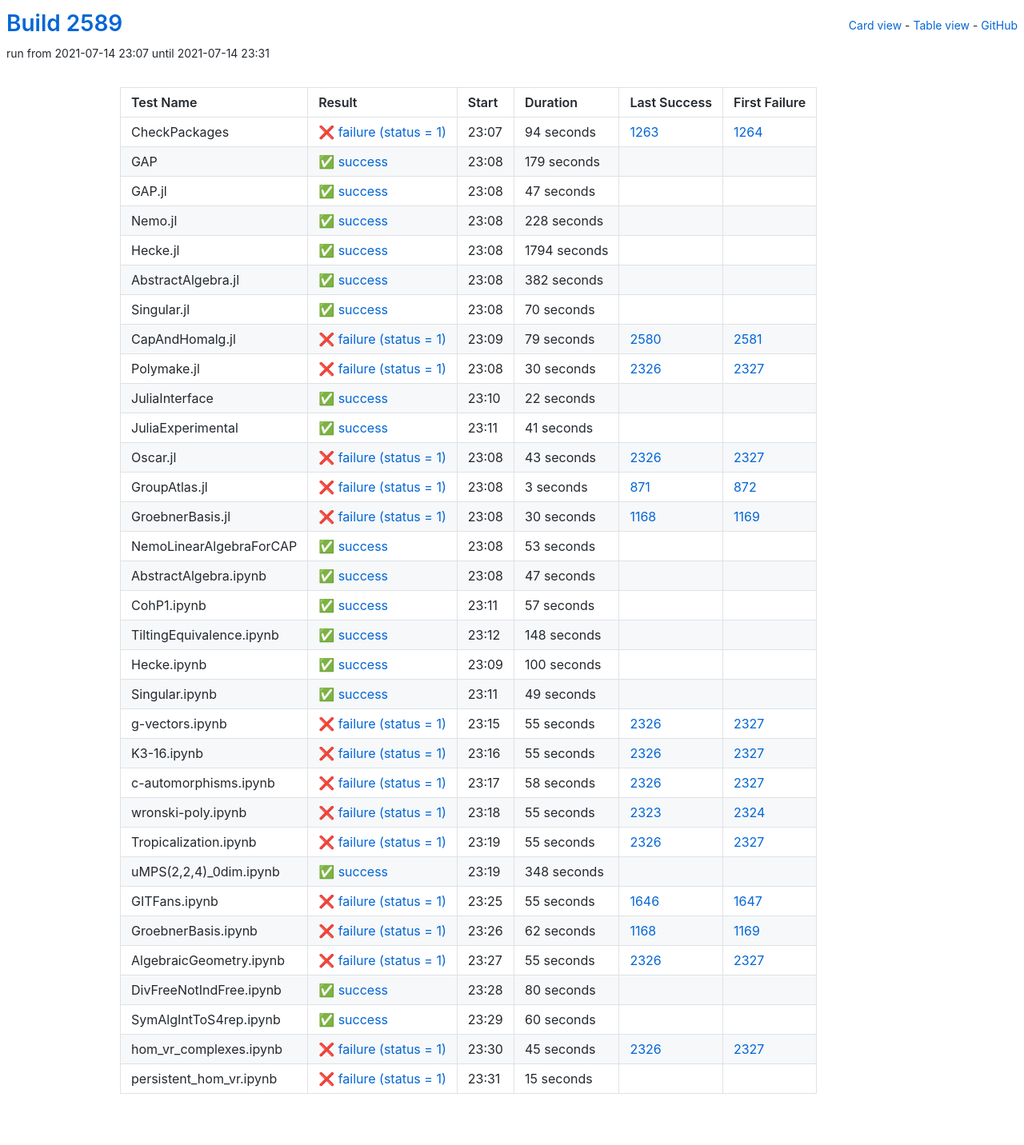
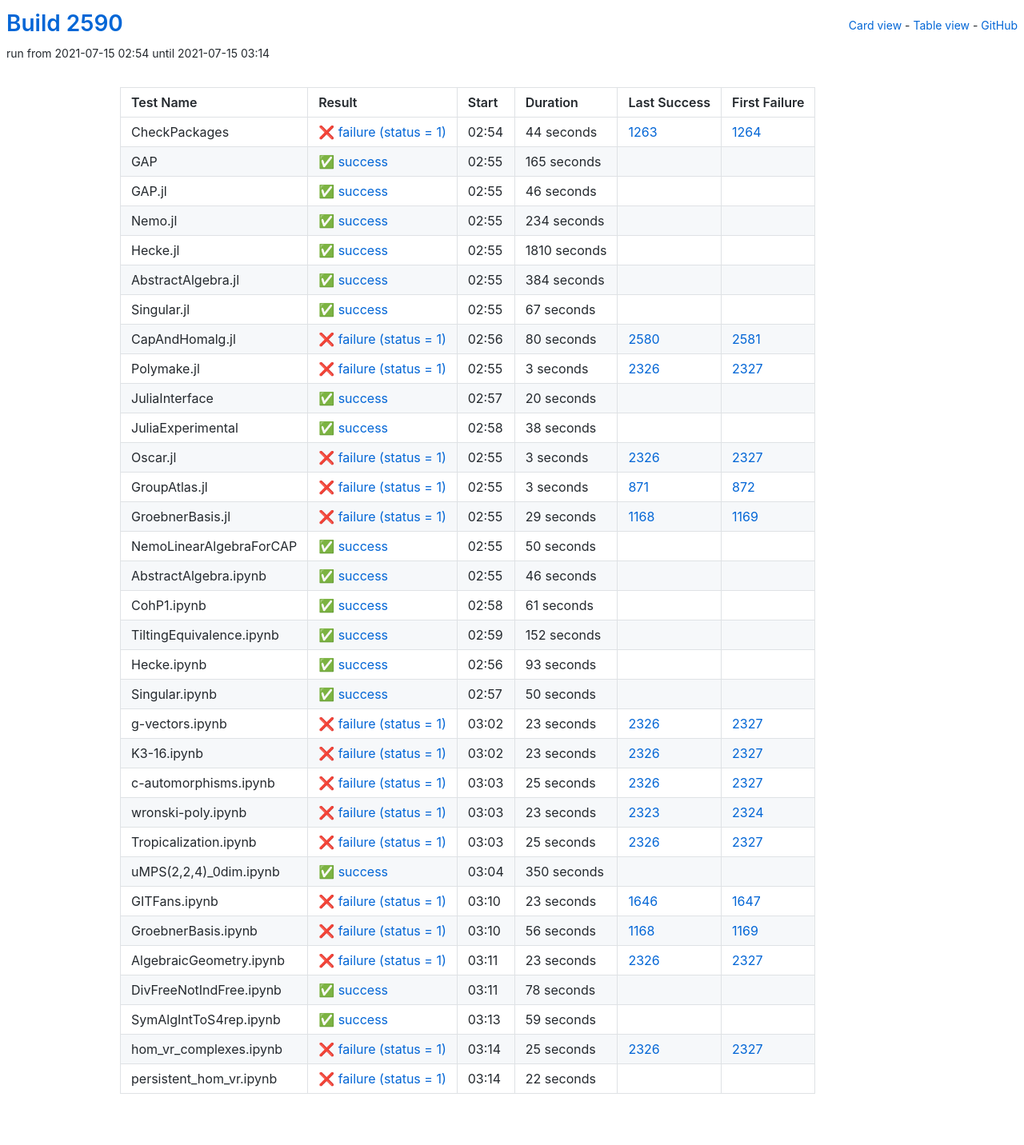
Before and after one commit to oscar-system/oscar-ci-status-stable, a Jekyll site: the page built from table.html, in a window 1280 px wide. Shown: the whole page at 80% size. Built offline with Jekyll 4.4.1, drawn with Linux system fonts in a browser that asks for light colours.

Commit message:
Build #2590

```diff
--- a/_data/ci.yml
+++ b/_data/ci.yml
@@ -1,6 +1,6 @@
 ---
-build: 2589
-build_url: https://oscarci.mathematik.uni-kl.de/job/oscar-stable/2589/
+build: 2590
+build_url: https://oscarci.mathematik.uni-kl.de/job/oscar-stable/2590/
 job: oscar-stable
 organization: oscar-system
 repo: oscar-ci-status-stable
@@ -8,152 +8,152 @@ repourl: https://github.com/oscar-system/oscar-ci-status-stable
 tests:
 - name: CheckPackages
   id: checkpackages
-  log: https://oscarci.mathematik.uni-kl.de/job/oscar-stable/2589/artifact/logs/build-2589/CheckPackages.log
-  start: 2021-07-14 23:07
+  log: https://oscarci.mathematik.uni-kl.de/job/oscar-stable/2590/artifact/logs/build-2590/CheckPackages.log
+  start: 2021-07-15 02:54
   success: false
   exitcode: 1
   status: failure
-  duration: 94
+  duration: 44
   last_success: 1263
   last_success_url: https://oscarci.mathematik.uni-kl.de/job/oscar-stable/1263/
   first_failure: 1264
   first_failure_url: https://oscarci.mathematik.uni-kl.de/job/oscar-stable/1264/
 - name: GAP
   id: gap
-  log: https://oscarci.mathematik.uni-kl.de/job/oscar-stable/2589/artifact/logs/build-2589/GAP.log
-  start: 2021-07-14 23:08
+  log: https://oscarci.mathematik.uni-kl.de/job/oscar-stable/2590/artifact/logs/build-2590/GAP.log
+  start: 2021-07-15 02:55
   success: true
   exitcode: 0
   status: success
-  duration: 179
+  duration: 165
   last_success: false
   last_success_url:
   first_failure: false
   first_failure_url:
 - name: GAP.jl
   id: gap-jl
-  log: https://oscarci.mathematik.uni-kl.de/job/oscar-stable/2589/artifact/logs/build-2589/GAP.jl.log
-  start: 2021-07-14 23:08
+  log: https://oscarci.mathematik.uni-kl.de/job/oscar-stable/2590/artifact/logs/build-2590/GAP.jl.log
+  start: 2021-07-15 02:55
   success: true
   exitcode: 0
   status: success
-  duration: 47
+  duration: 46
   last_success: false
   last_success_url:
   first_failure: false
   first_failure_url:
 - name: Nemo.jl
   id: nemo-jl
-  log: https://oscarci.mathematik.uni-kl.de/job/oscar-stable/2589/artifact/logs/build-2589/Nemo.jl.log
-  start: 2021-07-14 23:08
+  log: https://oscarci.mathematik.uni-kl.de/job/oscar-stable/2590/artifact/logs/build-2590/Nemo.jl.log
+  start: 2021-07-15 02:55
   success: true
   exitcode: 0
   status: success
-  duration: 228
+  duration: 234
   last_success: false
   last_success_url:
   first_failure: false
   first_failure_url:
 - name: Hecke.jl
   id: hecke-jl
-  log: https://oscarci.mathematik.uni-kl.de/job/oscar-stable/2589/artifact/logs/build-2589/Hecke.jl.log
-  start: 2021-07-14 23:08
+  log: https://oscarci.mathematik.uni-kl.de/job/oscar-stable/2590/artifact/logs/build-2590/Hecke.jl.log
+  start: 2021-07-15 02:55
   success: true
   exitcode: 0
   status: success
-  duration: 1794
+  duration: 1810
   last_success: false
   last_success_url:
   first_failure: false
   first_failure_url:
 - name: AbstractAlgebra.jl
   id: abstractalgebra-jl
-  log: https://oscarci.mathematik.uni-kl.de/job/oscar-stable/2589/artifact/logs/build-2589/AbstractAlgebra.jl.log
-  start: 2021-07-14 23:08
+  log: https://oscarci.mathematik.uni-kl.de/job/oscar-stable/2590/artifact/logs/build-2590/AbstractAlgebra.jl.log
+  start: 2021-07-15 02:55
   success: true
   exitcode: 0
   status: success
-  duration: 382
+  duration: 384
   last_success: false
   last_success_url:
   first_failure: false
   first_failure_url:
 - name: Singular.jl
   id: singular-jl
-  log: https://oscarci.mathematik.uni-kl.de/job/oscar-stable/2589/artifact/logs/build-2589/Singular.jl.log
-  start: 2021-07-14 23:08
+  log: https://oscarci.mathematik.uni-kl.de/job/oscar-stable/2590/artifact/logs/build-2590/Singular.jl.log
+  start: 2021-07-15 02:55
   success: true
   exitcode: 0
   status: success
-  duration: 70
+  duration: 67
   last_success: false
   last_success_url:
   first_failure: false
   first_failure_url:
 - name: CapAndHomalg.jl
   id: capandhomalg-jl
-  log: https://oscarci.mathematik.uni-kl.de/job/oscar-stable/2589/artifact/logs/build-2589/CapAndHomalg.jl.log
-  start: 2021-07-14 23:09
+  log: https://oscarci.mathematik.uni-kl.de/job/oscar-stable/2590/artifact/logs/build-2590/CapAndHomalg.jl.log
+  start: 2021-07-15 02:56
   success: false
   exitcode: 1
   status: failure
-  duration: 79
+  duration: 80
   last_success: 2580
   last_success_url: https://oscarci.mathematik.uni-kl.de/job/oscar-stable/2580/
   first_failure: 2581
   first_failure_url: https://oscarci.mathematik.uni-kl.de/job/oscar-stable/2581/
 - name: Polymake.jl
   id: polymake-jl
-  log: https://oscarci.mathematik.uni-kl.de/job/oscar-stable/2589/artifact/logs/build-2589/Polymake.jl.log
-  start: 2021-07-14 23:08
+  log: https://oscarci.mathematik.uni-kl.de/job/oscar-stable/2590/artifact/logs/build-2590/Polymake.jl.log
+  start: 2021-07-15 02:55
   success: false
   exitcode: 1
   status: failure
-  duration: 30
+  duration: 3
   last_success: 2326
   last_success_url: https://oscarci.mathematik.uni-kl.de/job/oscar-stable/2326/
   first_failure: 2327
   first_failure_url: https://oscarci.mathematik.uni-kl.de/job/oscar-stable/2327/
 - name: JuliaInterface
   id: juliainterface
-  log: https://oscarci.mathematik.uni-kl.de/job/oscar-stable/2589/artifact/logs/build-2589/JuliaInterface.log
-  start: 2021-07-14 23:10
+  log: https://oscarci.mathematik.uni-kl.de/job/oscar-stable/2590/artifact/logs/build-2590/JuliaInterface.log
+  start: 2021-07-15 02:57
   success: true
   exitcode: 0
   status: success
-  duration: 22
+  duration: 20
   last_success: false
   last_success_url:
   first_failure: false
   first_failure_url:
 - name: JuliaExperimental
   id: juliaexperimental
-  log: https://oscarci.mathematik.uni-kl.de/job/oscar-stable/2589/artifact/logs/build-2589/JuliaExperimental.log
-  start: 2021-07-14 23:11
+  log: https://oscarci.mathematik.uni-kl.de/job/oscar-stable/2590/artifact/logs/build-2590/JuliaExperimental.log
+  start: 2021-07-15 02:58
   success: true
   exitcode: 0
   status: success
-  duration: 41
+  duration: 38
   last_success: false
   last_success_url:
   first_failure: false
   first_failure_url:
 - name: Oscar.jl
   id: oscar-jl
-  log: https://oscarci.mathematik.uni-kl.de/job/oscar-stable/2589/artifact/logs/build-2589/Oscar.jl.log
-  start: 2021-07-14 23:08
+  log: https://oscarci.mathematik.uni-kl.de/job/oscar-stable/2590/artifact/logs/build-2590/Oscar.jl.log
+  start: 2021-07-15 02:55
   success: false
   exitcode: 1
   status: failure
-  duration: 43
+  duration: 3
   last_success: 2326
   last_success_url: https://oscarci.mathematik.uni-kl.de/job/oscar-stable/2326/
   first_failure: 2327
   first_failure_url: https://oscarci.mathematik.uni-kl.de/job/oscar-stable/2327/
 - name: GroupAtlas.jl
   id: groupatlas-jl
-  log: https://oscarci.mathematik.uni-kl.de/job/oscar-stable/2589/artifact/logs/build-2589/GroupAtlas.jl.log
-  start: 2021-07-14 23:08
+  log: https://oscarci.mathematik.uni-kl.de/job/oscar-stable/2590/artifact/logs/build-2590/GroupAtlas.jl.log
+  start: 2021-07-15 02:55
   success: false
   exitcode: 1
   status: failure
@@ -164,240 +164,240 @@ tests:
   first_failure_url: https://oscarci.mathematik.uni-kl.de/job/oscar-stable/872/
 - name: GroebnerBasis.jl
   id: groebnerbasis-jl
-  log: https://oscarci.mathematik.uni-kl.de/job/oscar-stable/2589/artifact/logs/build-2589/GroebnerBasis.jl.log
-  start: 2021-07-14 23:08
+  log: https://oscarci.mathematik.uni-kl.de/job/oscar-stable/2590/artifact/logs/build-2590/GroebnerBasis.jl.log
+  start: 2021-07-15 02:55
   success: false
   exitcode: 1
   status: failure
-  duration: 30
+  duration: 29
   last_success: 1168
   last_success_url: https://oscarci.mathematik.uni-kl.de/job/oscar-stable/1168/
   first_failure: 1169
   first_failure_url: https://oscarci.mathematik.uni-kl.de/job/oscar-stable/1169/
 - name: NemoLinearAlgebraForCAP
   id: nemolinearalgebraforcap
-  log: https://oscarci.mathematik.uni-kl.de/job/oscar-stable/2589/artifact/logs/build-2589/NemoLinearAlgebraForCAP.log
-  start: 2021-07-14 23:08
+  log: https://oscarci.mathematik.uni-kl.de/job/oscar-stable/2590/artifact/logs/build-2590/NemoLinearAlgebraForCAP.log
+  start: 2021-07-15 02:55
   success: true
   exitcode: 0
   status: success
-  duration: 53
+  duration: 50
   last_success: false
   last_success_url:
   first_failure: false
   first_failure_url:
 - name: AbstractAlgebra.ipynb
   id: abstractalgebra-ipynb
-  log: https://oscarci.mathematik.uni-kl.de/job/oscar-stable/2589/artifact/logs/build-2589/AbstractAlgebra.ipynb.log
-  start: 2021-07-14 23:08
+  log: https://oscarci.mathematik.uni-kl.de/job/oscar-stable/2590/artifact/logs/build-2590/AbstractAlgebra.ipynb.log
+  start: 2021-07-15 02:55
   success: true
   exitcode: 0
   status: success
-  duration: 47
+  duration: 46
   last_success: false
   last_success_url:
   first_failure: false
   first_failure_url:
 - name: CohP1.ipynb
   id: cohp1-ipynb
-  log: https://oscarci.mathematik.uni-kl.de/job/oscar-stable/2589/artifact/logs/build-2589/CohP1.ipynb.log
-  start: 2021-07-14 23:11
+  log: https://oscarci.mathematik.uni-kl.de/job/oscar-stable/2590/artifact/logs/build-2590/CohP1.ipynb.log
+  start: 2021-07-15 02:58
   success: true
   exitcode: 0
   status: success
-  duration: 57
+  duration: 61
   last_success: false
   last_success_url:
   first_failure: false
   first_failure_url:
 - name: TiltingEquivalence.ipynb
   id: tiltingequivalence-ipynb
-  log: https://oscarci.mathematik.uni-kl.de/job/oscar-stable/2589/artifact/logs/build-2589/TiltingEquivalence.ipynb.log
-  start: 2021-07-14 23:12
+  log: https://oscarci.mathematik.uni-kl.de/job/oscar-stable/2590/artifact/logs/build-2590/TiltingEquivalence.ipynb.log
+  start: 2021-07-15 02:59
   success: true
   exitcode: 0
   status: success
-  duration: 148
+  duration: 152
   last_success: false
   last_success_url:
   first_failure: false
   first_failure_url:
 - name: Hecke.ipynb
   id: hecke-ipynb
-  log: https://oscarci.mathematik.uni-kl.de/job/oscar-stable/2589/artifact/logs/build-2589/Hecke.ipynb.log
-  start: 2021-07-14 23:09
+  log: https://oscarci.mathematik.uni-kl.de/job/oscar-stable/2590/artifact/logs/build-2590/Hecke.ipynb.log
+  start: 2021-07-15 02:56
   success: true
   exitcode: 0
   status: success
-  duration: 100
+  duration: 93
   last_success: false
   last_success_url:
   first_failure: false
   first_failure_url:
 - name: Singular.ipynb
   id: singular-ipynb
-  log: https://oscarci.mathematik.uni-kl.de/job/oscar-stable/2589/artifact/logs/build-2589/Singular.ipynb.log
-  start: 2021-07-14 23:11
+  log: https://oscarci.mathematik.uni-kl.de/job/oscar-stable/2590/artifact/logs/build-2590/Singular.ipynb.log
+  start: 2021-07-15 02:57
   success: true
   exitcode: 0
   status: success
-  duration: 49
+  duration: 50
   last_success: false
   last_success_url:
   first_failure: false
   first_failure_url:
 - name: g-vectors.ipynb
   id: g-vectors-ipynb
-  log: https://oscarci.mathematik.uni-kl.de/job/oscar-stable/2589/artifact/logs/build-2589/g-vectors.ipynb.log
-  start: 2021-07-14 23:15
+  log: https://oscarci.mathematik.uni-kl.de/job/oscar-stable/2590/artifact/logs/build-2590/g-vectors.ipynb.log
+  start: 2021-07-15 03:02
   success: false
   exitcode: 1
   status: failure
-  duration: 55
+  duration: 23
   last_success: 2326
   last_success_url: https://oscarci.mathematik.uni-kl.de/job/oscar-stable/2326/
   first_failure: 2327
   first_failure_url: https://oscarci.mathematik.uni-kl.de/job/oscar-stable/2327/
 - name: K3-16.ipynb
   id: k3-16-ipynb
-  log: https://oscarci.mathematik.uni-kl.de/job/oscar-stable/2589/artifact/logs/build-2589/K3-16.ipynb.log
-  start: 2021-07-14 23:16
+  log: https://oscarci.mathematik.uni-kl.de/job/oscar-stable/2590/artifact/logs/build-2590/K3-16.ipynb.log
+  start: 2021-07-15 03:02
   success: false
   exitcode: 1
   status: failure
-  duration: 55
+  duration: 23
   last_success: 2326
   last_success_url: https://oscarci.mathematik.uni-kl.de/job/oscar-stable/2326/
   first_failure: 2327
   first_failure_url: https://oscarci.mathematik.uni-kl.de/job/oscar-stable/2327/
 - name: c-automorphisms.ipynb
   id: c-automorphisms-ipynb
-  log: https://oscarci.mathematik.uni-kl.de/job/oscar-stable/2589/artifact/logs/build-2589/c-automorphisms.ipynb.log
-  start: 2021-07-14 23:17
+  log: https://oscarci.mathematik.uni-kl.de/job/oscar-stable/2590/artifact/logs/build-2590/c-automorphisms.ipynb.log
+  start: 2021-07-15 03:03
   success: false
   exitcode: 1
   status: failure
-  duration: 58
+  duration: 25
   last_success: 2326
   last_success_url: https://oscarci.mathematik.uni-kl.de/job/oscar-stable/2326/
   first_failure: 2327
   first_failure_url: https://oscarci.mathematik.uni-kl.de/job/oscar-stable/2327/
 - name: wronski-poly.ipynb
   id: wronski-poly-ipynb
-  log: https://oscarci.mathematik.uni-kl.de/job/oscar-stable/2589/artifact/logs/build-2589/wronski-poly.ipynb.log
-  start: 2021-07-14 23:18
+  log: https://oscarci.mathematik.uni-kl.de/job/oscar-stable/2590/artifact/logs/build-2590/wronski-poly.ipynb.log
+  start: 2021-07-15 03:03
   success: false
   exitcode: 1
   status: failure
-  duration: 55
+  duration: 23
   last_success: 2323
   last_success_url: https://oscarci.mathematik.uni-kl.de/job/oscar-stable/2323/
   first_failure: 2324
   first_failure_url: https://oscarci.mathematik.uni-kl.de/job/oscar-stable/2324/
 - name: Tropicalization.ipynb
   id: tropicalization-ipynb
-  log: https://oscarci.mathematik.uni-kl.de/job/oscar-stable/2589/artifact/logs/build-2589/Tropicalization.ipynb.log
-  start: 2021-07-14 23:19
+  log: https://oscarci.mathematik.uni-kl.de/job/oscar-stable/2590/artifact/logs/build-2590/Tropicalization.ipynb.log
+  start: 2021-07-15 03:03
   success: false
   exitcode: 1
   status: failure
-  duration: 55
+  duration: 25
   last_success: 2326
   last_success_url: https://oscarci.mathematik.uni-kl.de/job/oscar-stable/2326/
   first_failure: 2327
   first_failure_url: https://oscarci.mathematik.uni-kl.de/job/oscar-stable/2327/
 - name: uMPS(2,2,4)_0dim.ipynb
   id: umps-2-2-4-0dim-ipynb
-  log: https://oscarci.mathematik.uni-kl.de/job/oscar-stable/2589/artifact/logs/build-2589/uMPS-2-2-4-_0dim.ipynb.log
-  start: 2021-07-14 23:19
+  log: https://oscarci.mathematik.uni-kl.de/job/oscar-stable/2590/artifact/logs/build-2590/uMPS-2-2-4-_0dim.ipynb.log
+  start: 2021-07-15 03:04
   success: true
   exitcode: 0
   status: success
-  duration: 348
+  duration: 350
   last_success: false
   last_success_url:
   first_failure: false
   first_failure_url:
 - name: GITFans.ipynb
   id: gitfans-ipynb
-  log: https://oscarci.mathematik.uni-kl.de/job/oscar-stable/2589/artifact/logs/build-2589/GITFans.ipynb.log
-  start: 2021-07-14 23:25
+  log: https://oscarci.mathematik.uni-kl.de/job/oscar-stable/2590/artifact/logs/build-2590/GITFans.ipynb.log
+  start: 2021-07-15 03:10
   success: false
   exitcode: 1
   status: failure
-  duration: 55
+  duration: 23
   last_success: 1646
   last_success_url: https://oscarci.mathematik.uni-kl.de/job/oscar-stable/1646/
   first_failure: 1647
   first_failure_url: https://oscarci.mathematik.uni-kl.de/job/oscar-stable/1647/
 - name: GroebnerBasis.ipynb
   id: groebnerbasis-ipynb
-  log: https://oscarci.mathematik.uni-kl.de/job/oscar-stable/2589/artifact/logs/build-2589/GroebnerBasis.ipynb.log
-  start: 2021-07-14 23:26
+  log: https://oscarci.mathematik.uni-kl.de/job/oscar-stable/2590/artifact/logs/build-2590/GroebnerBasis.ipynb.log
+  start: 2021-07-15 03:10
   success: false
   exitcode: 1
   status: failure
-  duration: 62
+  duration: 56
   last_success: 1168
   last_success_url: https://oscarci.mathematik.uni-kl.de/job/oscar-stable/1168/
   first_failure: 1169
   first_failure_url: https://oscarci.mathematik.uni-kl.de/job/oscar-stable/1169/
 - name: AlgebraicGeometry.ipynb
   id: algebraicgeometry-ipynb
-  log: https://oscarci.mathematik.uni-kl.de/job/oscar-stable/2589/artifact/logs/build-2589/AlgebraicGeometry.ipynb.log
-  start: 2021-07-14 23:27
+  log: https://oscarci.mathematik.uni-kl.de/job/oscar-stable/2590/artifact/logs/build-2590/AlgebraicGeometry.ipynb.log
+  start: 2021-07-15 03:11
   success: false
   exitcode: 1
   status: failure
-  duration: 55
+  duration: 23
   last_success: 2326
   last_success_url: https://oscarci.mathematik.uni-kl.de/job/oscar-stable/2326/
   first_failure: 2327
   first_failure_url: https://oscarci.mathematik.uni-kl.de/job/oscar-stable/2327/
 - name: DivFreeNotIndFree.ipynb
   id: divfreenotindfree-ipynb
-  log: https://oscarci.mathematik.uni-kl.de/job/oscar-stable/2589/artifact/logs/build-2589/DivFreeNotIndFree.ipynb.log
-  start: 2021-07-14 23:28
+  log: https://oscarci.mathematik.uni-kl.de/job/oscar-stable/2590/artifact/logs/build-2590/DivFreeNotIndFree.ipynb.log
+  start: 2021-07-15 03:11
   success: true
   exitcode: 0
   status: success
-  duration: 80
+  duration: 78
   last_success: false
   last_success_url:
   first_failure: false
   first_failure_url:
 - name: SymAlgIntToS4rep.ipynb
   id: symalginttos4rep-ipynb
-  log: https://oscarci.mathematik.uni-kl.de/job/oscar-stable/2589/artifact/logs/build-2589/SymAlgIntToS4rep.ipynb.log
-  start: 2021-07-14 23:29
+  log: https://oscarci.mathematik.uni-kl.de/job/oscar-stable/2590/artifact/logs/build-2590/SymAlgIntToS4rep.ipynb.log
+  start: 2021-07-15 03:13
   success: true
   exitcode: 0
   status: success
-  duration: 60
+  duration: 59
   last_success: false
   last_success_url:
   first_failure: false
   first_failure_url:
 - name: hom_vr_complexes.ipynb
   id: hom-vr-complexes-ipynb
-  log: https://oscarci.mathematik.uni-kl.de/job/oscar-stable/2589/artifact/logs/build-2589/hom_vr_complexes.ipynb.log
-  start: 2021-07-14 23:30
+  log: https://oscarci.mathematik.uni-kl.de/job/oscar-stable/2590/artifact/logs/build-2590/hom_vr_complexes.ipynb.log
+  start: 2021-07-15 03:14
   success: false
   exitcode: 1
   status: failure
-  duration: 45
+  duration: 25
   last_success: 2326
   last_success_url: https://oscarci.mathematik.uni-kl.de/job/oscar-stable/2326/
   first_failure: 2327
   first_failure_url: https://oscarci.mathematik.uni-kl.de/job/oscar-stable/2327/
 - name: persistent_hom_vr.ipynb
   id: persistent-hom-vr-ipynb
-  log: https://oscarci.mathematik.uni-kl.de/job/oscar-stable/2589/artifact/logs/build-2589/persistent_hom_vr.ipynb.log
-  start: 2021-07-14 23:31
+  log: https://oscarci.mathematik.uni-kl.de/job/oscar-stable/2590/artifact/logs/build-2590/persistent_hom_vr.ipynb.log
+  start: 2021-07-15 03:14
   success: false
   exitcode: 1
   status: failure
-  duration: 15
+  duration: 22
   last_success: false
   last_success_url:
   first_failure: false
```
Also changed, not shown: README.md.
